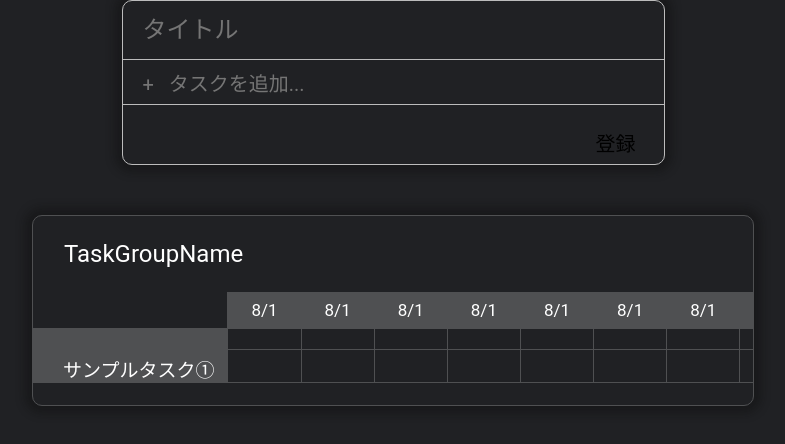
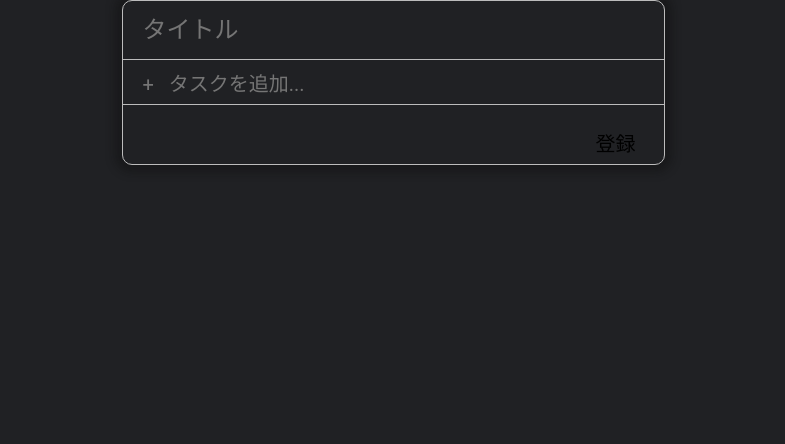
Before and after one commit to Tarec39/TaskLog, a React (Create React App) app: page / in a window 1280 px wide. Shown: the top 444 px of the page, without its empty margins (247-1032 px from the left). Built offline with nearby package versions, Linux system fonts and the light colour scheme.

Commit message:
[update]あああ

```diff
--- a/src/actions/actions.js
+++ b/src/actions/actions.js
@@ -44,11 +44,9 @@ export const addTaskLog = (taskLog) => {
         }
         return object
     }
-
-    taskLog = formatTaskLog(taskLog)
-
+    const TaskLog = formatTaskLog(taskLog)
     return{
         type: ADD_TASKLOG,
-        taskLog
+        TaskLog
     }
 }
--- a/src/components/Form.js
+++ b/src/components/Form.js
@@ -4,20 +4,15 @@ import { addTaskLog } from '../actions/actions'
 import styled from 'styled-components'
 
 const Form = () =>{
-    //仮置き用
+    //Dispatch
     const dispatch = useDispatch()
+
+    //格納用
     const [values, setValues] = useState({
         addTaskGroupName : '',
         addTask: ''
     })
     const [addedTasks, setAddedTasks] = useState([])
-
-    //格納用
-    const [taskLog, setTaskLog]  = useState({
-        createdDate : null,
-        TaskGroupName: null,
-        Tasks: []
-    })
 
     //関数
     const createDate = () =>{
@@ -25,6 +20,10 @@ const Form = () =>{
         return (Dates.getFullYear()+'/'+(Dates.getMonth()+1)+'/'+ Dates.getDate());
     }
 
+    const initializeState = () =>{
+        setValues({addTaskGroupName: '', addTask:''})
+        setAddedTasks([])
+    }
     return(
             <AddTaskLogStyle>
                 {/* TaskGroupNameを入力*/}
@@ -60,23 +59,21 @@ const Form = () =>{
                 />
 
                 {/* 入力内容を反映させる手続き */}
-                {/* // ここでDispatchを実行。actionはADD_TASKLOG */}
                 <TaskLogRegister
                 handleSubmit={()=>{
                     if(values.TaskGroupName === "" || addedTasks.length === 0){
                         return null
                     }
-                    //TaskLogに入力内容を格納
-                    setTaskLog({
-                        createdDate : createDate(),
+                    //taskLogに入力内容を格納
+                    const taskLog = {
+                        CreatedDate : createDate(),
                         TaskGroupName: values.addTaskGroupName,
                         Tasks: addedTasks
-                    })
+                    }
                     //ADD_TASKLOGをDispatch
                     dispatch(addTaskLog(taskLog))
                     //初期化
-                    setAddedTasks([])
-                    setValues({addTaskGroupName: '', addTask:''})
+                    initializeState()
                 }}
                 />
             </AddTaskLogStyle>
--- a/src/components/TaskLog.js
+++ b/src/components/TaskLog.js
@@ -3,15 +3,41 @@ import { useSelector } from 'react-redux'
 import styled from 'styled-components'
 
 const TaskLogs = () =>{
-    const taskLogs = useSelector(state=>state.addTaskLog)
+    const TaskLogs = useSelector(state=>state)
     return(
         <TaskLogsStyle>
-            {console.log(taskLogs)}
-            <TaskLogStyle>
-                <TaskGroupNameStyle>TaskGroupName</TaskGroupNameStyle>
+        </TaskLogsStyle>
+
+    )
+}
+
+const TaskLog = (key) =>{
+    return(
+    <TaskLogStyle key={key}>
+        <TaskGroupName/>
+        {/* Content */}
+    </TaskLogStyle>
+    )
+}
+const Content = () =>{
+    return(
         <ContentStyle>
             <table>
                 <tbody>
+                    {/* Dates */}
+                    {/* TasknData*/}
+                </tbody>
+            </table>
+        </ContentStyle>
+    )
+}
+const TaskGroupName = () =>{
+    return(
+        <TaskGroupNameStyle>TaskGroupName</TaskGroupNameStyle>
+    )
+}
+const Dates = () =>{
+    return(
         <DatesStyle>
             <BlankStyle></BlankStyle>
             <DateStyle>8/1</DateStyle>
@@ -30,8 +56,12 @@ const TaskLogs = () =>{
             <DateStyle>8/1</DateStyle>
             <DateStyle>8/1</DateStyle>
         </DatesStyle>
+    )
+}
+const TasknData = () =>{
+    return(
         <TasknDataStyle>
-                        <TaskStyle>{}</TaskStyle>
+        <TaskStyle></TaskStyle>
         <DataStyle><input/></DataStyle>
         <DataStyle><input/></DataStyle>
         <DataStyle><input/></DataStyle>
@@ -65,48 +95,9 @@ const TaskLogs = () =>{
         <DataStyle><input/></DataStyle>
         <DataStyle><input/></DataStyle>
     </TasknDataStyle>
-                    <TasknDataStyle>
-                    <TaskStyle>サンプルタスク①</TaskStyle>
-                        <DataStyle><input/></DataStyle>
-                        <DataStyle><input/></DataStyle>
-                        <DataStyle><input/></DataStyle>
-                        <DataStyle><input/></DataStyle>
-                        <DataStyle><input/></DataStyle>
-                        <DataStyle><input/></DataStyle>
-                        <DataStyle><input/></DataStyle>
-                        <DataStyle><input/></DataStyle>
-                        <DataStyle><input/></DataStyle>
-                        <DataStyle><input/></DataStyle>
-                        <DataStyle><input/></DataStyle>
-                        <DataStyle><input/></DataStyle>
-                        <DataStyle><input/></DataStyle>
-                        <DataStyle><input/></DataStyle>
-                        <DataStyle><input/></DataStyle>
-                        <DataStyle><input/></DataStyle>
-                        <DataStyle><input/></DataStyle>
-                        <DataStyle><input/></DataStyle>
-                        <DataStyle><input/></DataStyle>
-                        <DataStyle><input/></DataStyle>
-                        <DataStyle><input/></DataStyle>
-                        <DataStyle><input/></DataStyle>
-                        <DataStyle><input/></DataStyle>
-                        <DataStyle><input/></DataStyle>
-                        <DataStyle><input/></DataStyle>
-                        <DataStyle><input/></DataStyle>
-                        <DataStyle><input/></DataStyle>
-                        <DataStyle><input/></DataStyle>
-                        <DataStyle><input/></DataStyle>
-                        <DataStyle><input/></DataStyle>
-                        <DataStyle><input/></DataStyle>
-                        <DataStyle><input/></DataStyle>
-                    </TasknDataStyle>
-                    </tbody>
-                </table>
-                </ContentStyle>
-            </TaskLogStyle>
-        </TaskLogsStyle>
     )
 }
+
 
 //Styled-Components-CSS
 const TaskLogsStyle = styled.div`
--- a/src/reducer/addTaskLog.js
+++ /dev/null
@@ -1,80 +0,0 @@
-import { ADD_TASKLOG } from '../actions/actions'
-
-const initialState = {
-    "TaskLogs": [
-        {
-          "CreatedDate": "2021-8-1",
-          "TaskGroupName": "SAMPLE_TITLE",
-          "Tasks": [
-            {
-              "Task": "FirstTask",
-              "Data": {
-                "8/1": "11",
-                "8/2": "",
-                "8/3": "",
-                "8/4": "",
-                "8/5": "",
-                "8/6": "",
-                "8/7": "",
-                "8/8": "",
-                "8/9": "",
-                "8/10": "",
-                "8/11": "",
-                "8/12": "",
-                "8/14": ""
-              }
-            },
-            {
-              "Task": "SecondTask",
-              "Data": {
-                "8/1": "2",
-                "8/2": "",
-                "8/3": "",
-                "8/4": "",
-                "8/5": "",
-                "8/6": "",
-                "8/7": "",
-                "8/8": "",
-                "8/9": "",
-                "8/10": "",
-                "8/11": "",
-                "8/12": "",
-                "8/14": ""
-              }
-            },
-            {
-              "Task": "ThirdTask",
-              "Data": {
-                "8/1": "300",
-                "8/2": "",
-                "8/3": "",
-                "8/4": "",
-                "8/5": "",
-                "8/6": "",
-                "8/7": "",
-                "8/8": "",
-                "8/9": "",
-                "8/10": "",
-                "8/11": "",
-                "8/12": "",
-                "8/14": ""
-              }
-            }
-          ]
-        }
-      ]
-}
-
-const addTaskLog = (state = initialState, action) =>{
-    switch(action.type) {
-        case ADD_TASKLOG:
-            return {
-                ...state,
-                ...action.taskLog}
-
-        default:
-            return state
-    }
-}
-
-export default addTaskLog
--- a/src/reducer/reducer.js
+++ b/src/reducer/reducer.js
@@ -1,7 +1,14 @@
-import { combineReducers } from "redux";
+import { ADD_TASKLOG } from '../actions/actions'
+const reducer = (state, action) =>{
+    switch(action.type) {
+        case ADD_TASKLOG:
+            return [
+                ...state,
+                action.TaskLog
+            ]
 
-import addTaskLog from "./addTaskLog";
-
-const rootReducer =combineReducers({addTaskLog})
-
-export default rootReducer
+        default:
+            return state
+    }
+}
+export default reducer
--- a/src/store/store.js
+++ b/src/store/store.js
@@ -1,4 +1,68 @@
-import { createStore } from 'redux'
-import rootReducer  from '../reducer/reducer'
+import { createStore, applyMiddleware} from 'redux'
+import logger from 'redux-logger'
+import reducer  from '../reducer/reducer'
 
-export const store = createStore(rootReducer)
+const TaskLogs = [
+      {
+        "CreatedDate": "2021-8-1",
+        "TaskGroupName": "テスト",
+        "Tasks": [
+          {
+              "Task": "FirstTask",
+              "Data": {
+                "8/1": "11",
+                "8/2": "",
+                "8/3": "",
+                "8/4": "",
+                "8/5": "",
+                "8/6": "",
+                "8/7": "",
+                "8/8": "",
+                "8/9": "",
+                "8/10": "",
+                "8/11": "",
+                "8/12": "",
+                "8/14": ""
+              }
+          },
+          {
+              "Task": "SecondTask",
+              "Data": {
+                "8/1": "2",
+                "8/2": "",
+                "8/3": "",
+                "8/4": "",
+                "8/5": "",
+                "8/6": "",
+                "8/7": "",
+                "8/8": "",
+                "8/9": "",
+                "8/10": "",
+                "8/11": "",
+                "8/12": "",
+                "8/14": ""
+              }
+          },
+          {
+              "Task": "ThirdTask",
+              "Data": {
+                "8/1": "300",
+                "8/2": "",
+                "8/3": "",
+                "8/4": "",
+                "8/5": "",
+                "8/6": "",
+                "8/7": "",
+                "8/8": "",
+                "8/9": "",
+                "8/10": "",
+                "8/11": "",
+                "8/12": "",
+                "8/14": ""
+              }
+          }
+        ]
+      }
+    ]
+
+export const store = createStore(reducer, TaskLogs, applyMiddleware(logger))
```
Lines whose indentation alone changed are shown as unchanged.
